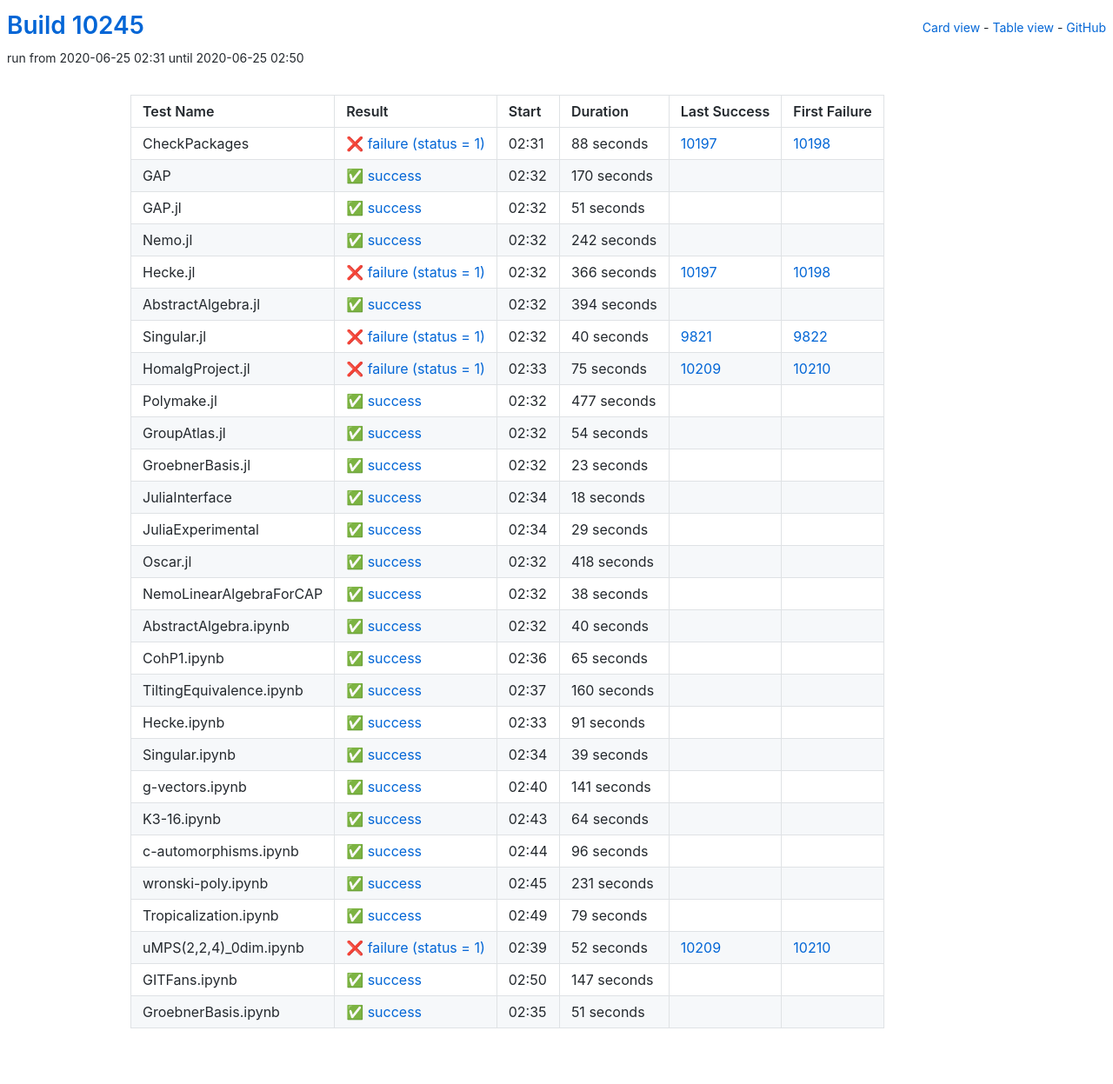
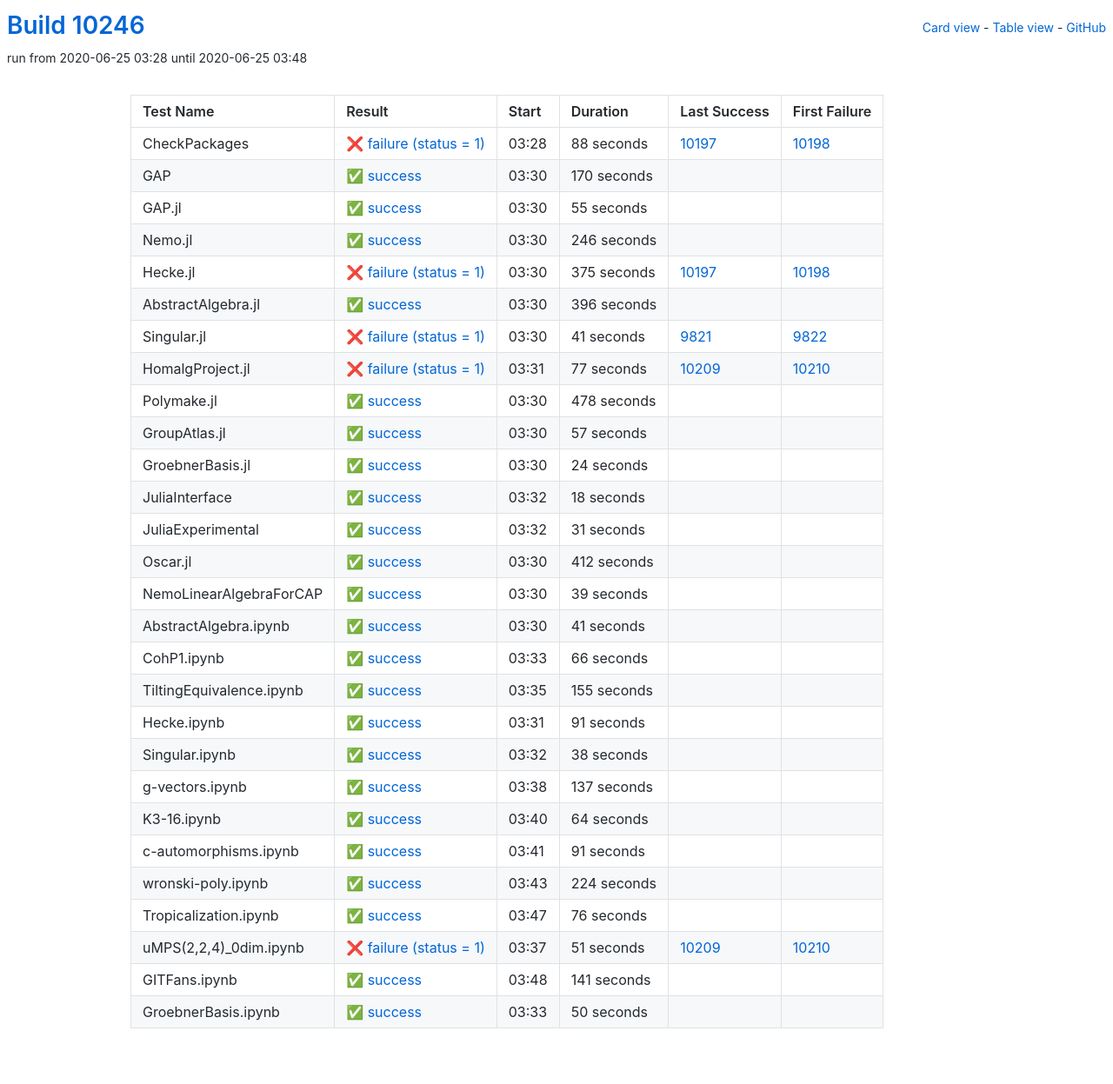
Before and after one commit to oscar-system/oscar-ci-status, a Jekyll site: the page built from table.html, in a window 1280 px wide. Shown: the whole page at 87% size. Built offline with Jekyll 4.4.1, drawn with Linux system fonts in a browser that asks for light colours.

Commit message:
Build #10246

```diff
--- a/_data/ci.yml
+++ b/_data/ci.yml
@@ -1,6 +1,6 @@
 ---
-build: 10245
-build_url: https://oscarci.mathematik.uni-kl.de/job/oscar/10245/
+build: 10246
+build_url: https://oscarci.mathematik.uni-kl.de/job/oscar/10246/
 job: oscar
 organization: oscar-system
 repo: oscar-ci-status
@@ -8,8 +8,8 @@
 tests:
 - name: CheckPackages
   id: checkpackages
-  log: https://oscarci.mathematik.uni-kl.de/job/oscar/10245/artifact/logs/build-10245/CheckPackages.log
-  start: 2020-06-25 02:31
+  log: https://oscarci.mathematik.uni-kl.de/job/oscar/10246/artifact/logs/build-10246/CheckPackages.log
+  start: 2020-06-25 03:28
   success: false
   exitcode: 1
   status: failure
@@ -20,8 +20,8 @@
   first_failure_url: https://oscarci.mathematik.uni-kl.de/job/oscar/10198/
 - name: GAP
   id: gap
-  log: https://oscarci.mathematik.uni-kl.de/job/oscar/10245/artifact/logs/build-10245/GAP.log
-  start: 2020-06-25 02:32
+  log: https://oscarci.mathematik.uni-kl.de/job/oscar/10246/artifact/logs/build-10246/GAP.log
+  start: 2020-06-25 03:30
   success: true
   exitcode: 0
   status: success
@@ -32,116 +32,116 @@
   first_failure_url:
 - name: GAP.jl
   id: gap-jl
-  log: https://oscarci.mathematik.uni-kl.de/job/oscar/10245/artifact/logs/build-10245/GAP.jl.log
-  start: 2020-06-25 02:32
+  log: https://oscarci.mathematik.uni-kl.de/job/oscar/10246/artifact/logs/build-10246/GAP.jl.log
+  start: 2020-06-25 03:30
   success: true
   exitcode: 0
   status: success
-  duration: 51
+  duration: 55
   last_success: false
   last_success_url:
   first_failure: false
   first_failure_url:
 - name: Nemo.jl
   id: nemo-jl
-  log: https://oscarci.mathematik.uni-kl.de/job/oscar/10245/artifact/logs/build-10245/Nemo.jl.log
-  start: 2020-06-25 02:32
+  log: https://oscarci.mathematik.uni-kl.de/job/oscar/10246/artifact/logs/build-10246/Nemo.jl.log
+  start: 2020-06-25 03:30
   success: true
   exitcode: 0
   status: success
-  duration: 242
+  duration: 246
   last_success: false
   last_success_url:
   first_failure: false
   first_failure_url:
 - name: Hecke.jl
   id: hecke-jl
-  log: https://oscarci.mathematik.uni-kl.de/job/oscar/10245/artifact/logs/build-10245/Hecke.jl.log
-  start: 2020-06-25 02:32
+  log: https://oscarci.mathematik.uni-kl.de/job/oscar/10246/artifact/logs/build-10246/Hecke.jl.log
+  start: 2020-06-25 03:30
   success: false
   exitcode: 1
   status: failure
-  duration: 366
+  duration: 375
   last_success: 10197
   last_success_url: https://oscarci.mathematik.uni-kl.de/job/oscar/10197/
   first_failure: 10198
   first_failure_url: https://oscarci.mathematik.uni-kl.de/job/oscar/10198/
 - name: AbstractAlgebra.jl
   id: abstractalgebra-jl
-  log: https://oscarci.mathematik.uni-kl.de/job/oscar/10245/artifact/logs/build-10245/AbstractAlgebra.jl.log
-  start: 2020-06-25 02:32
+  log: https://oscarci.mathematik.uni-kl.de/job/oscar/10246/artifact/logs/build-10246/AbstractAlgebra.jl.log
+  start: 2020-06-25 03:30
   success: true
   exitcode: 0
   status: success
-  duration: 394
+  duration: 396
   last_success: false
   last_success_url:
   first_failure: false
   first_failure_url:
 - name: Singular.jl
   id: singular-jl
-  log: https://oscarci.mathematik.uni-kl.de/job/oscar/10245/artifact/logs/build-10245/Singular.jl.log
-  start: 2020-06-25 02:32
+  log: https://oscarci.mathematik.uni-kl.de/job/oscar/10246/artifact/logs/build-10246/Singular.jl.log
+  start: 2020-06-25 03:30
   success: false
   exitcode: 1
   status: failure
-  duration: 40
+  duration: 41
   last_success: 9821
   last_success_url: https://oscarci.mathematik.uni-kl.de/job/oscar/9821/
   first_failure: 9822
   first_failure_url: https://oscarci.mathematik.uni-kl.de/job/oscar/9822/
 - name: HomalgProject.jl
   id: homalgproject-jl
-  log: https://oscarci.mathematik.uni-kl.de/job/oscar/10245/artifact/logs/build-10245/HomalgProject.jl.log
-  start: 2020-06-25 02:33
+  log: https://oscarci.mathematik.uni-kl.de/job/oscar/10246/artifact/logs/build-10246/HomalgProject.jl.log
+  start: 2020-06-25 03:31
   success: false
   exitcode: 1
   status: failure
-  duration: 75
+  duration: 77
   last_success: 10209
   last_success_url: https://oscarci.mathematik.uni-kl.de/job/oscar/10209/
   first_failure: 10210
   first_failure_url: https://oscarci.mathematik.uni-kl.de/job/oscar/10210/
 - name: Polymake.jl
   id: polymake-jl
-  log: https://oscarci.mathematik.uni-kl.de/job/oscar/10245/artifact/logs/build-10245/Polymake.jl.log
-  start: 2020-06-25 02:32
+  log: https://oscarci.mathematik.uni-kl.de/job/oscar/10246/artifact/logs/build-10246/Polymake.jl.log
+  start: 2020-06-25 03:30
   success: true
   exitcode: 0
   status: success
-  duration: 477
+  duration: 478
   last_success: false
   last_success_url:
   first_failure: false
   first_failure_url:
 - name: GroupAtlas.jl
   id: groupatlas-jl
-  log: https://oscarci.mathematik.uni-kl.de/job/oscar/10245/artifact/logs/build-10245/GroupAtlas.jl.log
-  start: 2020-06-25 02:32
+  log: https://oscarci.mathematik.uni-kl.de/job/oscar/10246/artifact/logs/build-10246/GroupAtlas.jl.log
+  start: 2020-06-25 03:30
   success: true
   exitcode: 0
   status: success
-  duration: 54
+  duration: 57
   last_success: false
   last_success_url:
   first_failure: false
   first_failure_url:
 - name: GroebnerBasis.jl
   id: groebnerbasis-jl
-  log: https://oscarci.mathematik.uni-kl.de/job/oscar/10245/artifact/logs/build-10245/GroebnerBasis.jl.log
-  start: 2020-06-25 02:32
+  log: https://oscarci.mathematik.uni-kl.de/job/oscar/10246/artifact/logs/build-10246/GroebnerBasis.jl.log
+  start: 2020-06-25 03:30
   success: true
   exitcode: 0
   status: success
-  duration: 23
+  duration: 24
   last_success: false
   last_success_url:
   first_failure: false
   first_failure_url:
 - name: JuliaInterface
   id: juliainterface
-  log: https://oscarci.mathematik.uni-kl.de/job/oscar/10245/artifact/logs/build-10245/JuliaInterface.log
-  start: 2020-06-25 02:34
+  log: https://oscarci.mathematik.uni-kl.de/job/oscar/10246/artifact/logs/build-10246/JuliaInterface.log
+  start: 2020-06-25 03:32
   success: true
   exitcode: 0
   status: success
@@ -152,80 +152,80 @@
   first_failure_url:
 - name: JuliaExperimental
   id: juliaexperimental
-  log: https://oscarci.mathematik.uni-kl.de/job/oscar/10245/artifact/logs/build-10245/JuliaExperimental.log
-  start: 2020-06-25 02:34
+  log: https://oscarci.mathematik.uni-kl.de/job/oscar/10246/artifact/logs/build-10246/JuliaExperimental.log
+  start: 2020-06-25 03:32
   success: true
   exitcode: 0
   status: success
-  duration: 29
+  duration: 31
   last_success: false
   last_success_url:
   first_failure: false
   first_failure_url:
 - name: Oscar.jl
   id: oscar-jl
-  log: https://oscarci.mathematik.uni-kl.de/job/oscar/10245/artifact/logs/build-10245/Oscar.jl.log
-  start: 2020-06-25 02:32
+  log: https://oscarci.mathematik.uni-kl.de/job/oscar/10246/artifact/logs/build-10246/Oscar.jl.log
+  start: 2020-06-25 03:30
   success: true
   exitcode: 0
   status: success
-  duration: 418
+  duration: 412
   last_success: false
   last_success_url:
   first_failure: false
   first_failure_url:
 - name: NemoLinearAlgebraForCAP
   id: nemolinearalgebraforcap
-  log: https://oscarci.mathematik.uni-kl.de/job/oscar/10245/artifact/logs/build-10245/NemoLinearAlgebraForCAP.log
-  start: 2020-06-25 02:32
+  log: https://oscarci.mathematik.uni-kl.de/job/oscar/10246/artifact/logs/build-10246/NemoLinearAlgebraForCAP.log
+  start: 2020-06-25 03:30
   success: true
   exitcode: 0
   status: success
-  duration: 38
+  duration: 39
   last_success: false
   last_success_url:
   first_failure: false
   first_failure_url:
 - name: AbstractAlgebra.ipynb
   id: abstractalgebra-ipynb
-  log: https://oscarci.mathematik.uni-kl.de/job/oscar/10245/artifact/logs/build-10245/AbstractAlgebra.ipynb.log
-  start: 2020-06-25 02:32
+  log: https://oscarci.mathematik.uni-kl.de/job/oscar/10246/artifact/logs/build-10246/AbstractAlgebra.ipynb.log
+  start: 2020-06-25 03:30
   success: true
   exitcode: 0
   status: success
-  duration: 40
+  duration: 41
   last_success: false
   last_success_url:
   first_failure: false
   first_failure_url:
 - name: CohP1.ipynb
   id: cohp1-ipynb
-  log: https://oscarci.mathematik.uni-kl.de/job/oscar/10245/artifact/logs/build-10245/CohP1.ipynb.log
-  start: 2020-06-25 02:36
+  log: https://oscarci.mathematik.uni-kl.de/job/oscar/10246/artifact/logs/build-10246/CohP1.ipynb.log
+  start: 2020-06-25 03:33
   success: true
   exitcode: 0
   status: success
-  duration: 65
+  duration: 66
   last_success: false
   last_success_url:
   first_failure: false
   first_failure_url:
 - name: TiltingEquivalence.ipynb
   id: tiltingequivalence-ipynb
-  log: https://oscarci.mathematik.uni-kl.de/job/oscar/10245/artifact/logs/build-10245/TiltingEquivalence.ipynb.log
-  start: 2020-06-25 02:37
+  log: https://oscarci.mathematik.uni-kl.de/job/oscar/10246/artifact/logs/build-10246/TiltingEquivalence.ipynb.log
+  start: 2020-06-25 03:35
   success: true
   exitcode: 0
   status: success
-  duration: 160
+  duration: 155
   last_success: false
   last_success_url:
   first_failure: false
   first_failure_url:
 - name: Hecke.ipynb
   id: hecke-ipynb
-  log: https://oscarci.mathematik.uni-kl.de/job/oscar/10245/artifact/logs/build-10245/Hecke.ipynb.log
-  start: 2020-06-25 02:33
+  log: https://oscarci.mathematik.uni-kl.de/job/oscar/10246/artifact/logs/build-10246/Hecke.ipynb.log
+  start: 2020-06-25 03:31
   success: true
   exitcode: 0
   status: success
@@ -236,32 +236,32 @@
   first_failure_url:
 - name: Singular.ipynb
   id: singular-ipynb
-  log: https://oscarci.mathematik.uni-kl.de/job/oscar/10245/artifact/logs/build-10245/Singular.ipynb.log
-  start: 2020-06-25 02:34
+  log: https://oscarci.mathematik.uni-kl.de/job/oscar/10246/artifact/logs/build-10246/Singular.ipynb.log
+  start: 2020-06-25 03:32
   success: true
   exitcode: 0
   status: success
-  duration: 39
+  duration: 38
   last_success: false
   last_success_url:
   first_failure: false
   first_failure_url:
 - name: g-vectors.ipynb
   id: g-vectors-ipynb
-  log: https://oscarci.mathematik.uni-kl.de/job/oscar/10245/artifact/logs/build-10245/g-vectors.ipynb.log
-  start: 2020-06-25 02:40
+  log: https://oscarci.mathematik.uni-kl.de/job/oscar/10246/artifact/logs/build-10246/g-vectors.ipynb.log
+  start: 2020-06-25 03:38
   success: true
   exitcode: 0
   status: success
-  duration: 141
+  duration: 137
   last_success: false
   last_success_url:
   first_failure: false
   first_failure_url:
 - name: K3-16.ipynb
   id: k3-16-ipynb
-  log: https://oscarci.mathematik.uni-kl.de/job/oscar/10245/artifact/logs/build-10245/K3-16.ipynb.log
-  start: 2020-06-25 02:43
+  log: https://oscarci.mathematik.uni-kl.de/job/oscar/10246/artifact/logs/build-10246/K3-16.ipynb.log
+  start: 2020-06-25 03:40
   success: true
   exitcode: 0
   status: success
@@ -272,72 +272,72 @@
   first_failure_url:
 - name: c-automorphisms.ipynb
   id: c-automorphisms-ipynb
-  log: https://oscarci.mathematik.uni-kl.de/job/oscar/10245/artifact/logs/build-10245/c-automorphisms.ipynb.log
-  start: 2020-06-25 02:44
+  log: https://oscarci.mathematik.uni-kl.de/job/oscar/10246/artifact/logs/build-10246/c-automorphisms.ipynb.log
+  start: 2020-06-25 03:41
   success: true
   exitcode: 0
   status: success
-  duration: 96
+  duration: 91
   last_success: false
   last_success_url:
   first_failure: false
   first_failure_url:
 - name: wronski-poly.ipynb
   id: wronski-poly-ipynb
-  log: https://oscarci.mathematik.uni-kl.de/job/oscar/10245/artifact/logs/build-10245/wronski-poly.ipynb.log
-  start: 2020-06-25 02:45
+  log: https://oscarci.mathematik.uni-kl.de/job/oscar/10246/artifact/logs/build-10246/wronski-poly.ipynb.log
+  start: 2020-06-25 03:43
   success: true
   exitcode: 0
   status: success
-  duration: 231
+  duration: 224
   last_success: false
   last_success_url:
   first_failure: false
   first_failure_url:
 - name: Tropicalization.ipynb
   id: tropicalization-ipynb
-  log: https://oscarci.mathematik.uni-kl.de/job/oscar/10245/artifact/logs/build-10245/Tropicalization.ipynb.log
-  start: 2020-06-25 02:49
+  log: https://oscarci.mathematik.uni-kl.de/job/oscar/10246/artifact/logs/build-10246/Tropicalization.ipynb.log
+  start: 2020-06-25 03:47
   success: true
   exitcode: 0
   status: success
-  duration: 79
+  duration: 76
   last_success: false
   last_success_url:
   first_failure: false
   first_failure_url:
 - name: uMPS(2,2,4)_0dim.ipynb
   id: umps-2-2-4-0dim-ipynb
-  log: https://oscarci.mathematik.uni-kl.de/job/oscar/10245/artifact/logs/build-10245/uMPS-2-2-4-_0dim.ipynb.log
-  start: 2020-06-25 02:39
+  log: https://oscarci.mathematik.uni-kl.de/job/oscar/10246/artifact/logs/build-10246/uMPS-2-2-4-_0dim.ipynb.log
+  start: 2020-06-25 03:37
   success: false
   exitcode: 1
   status: failure
-  duration: 52
+  duration: 51
   last_success: 10209
   last_success_url: https://oscarci.mathematik.uni-kl.de/job/oscar/10209/
   first_failure: 10210
   first_failure_url: https://oscarci.mathematik.uni-kl.de/job/oscar/10210/
 - name: GITFans.ipynb
   id: gitfans-ipynb
-  log: https://oscarci.mathematik.uni-kl.de/job/oscar/10245/artifact/logs/build-10245/GITFans.ipynb.log
-  start: 2020-06-25 02:50
+  log: https://oscarci.mathematik.uni-kl.de/job/oscar/10246/artifact/logs/build-10246/GITFans.ipynb.log
+  start: 2020-06-25 03:48
   success: true
   exitcode: 0
   status: success
-  duration: 147
+  duration: 141
   last_success: false
   last_success_url:
   first_failure: false
   first_failure_url:
 - name: GroebnerBasis.ipynb
   id: groebnerbasis-ipynb
-  log: https://oscarci.mathematik.uni-kl.de/job/oscar/10245/artifact/logs/build-10245/GroebnerBasis.ipynb.log
-  start: 2020-06-25 02:35
+  log: https://oscarci.mathematik.uni-kl.de/job/oscar/10246/artifact/logs/build-10246/GroebnerBasis.ipynb.log
+  start: 2020-06-25 03:33
   success: true
   exitcode: 0
   status: success
-  duration: 51
+  duration: 50
   last_success: false
   last_success_url:
   first_failure: false
```
Also changed, not shown: README.md.
